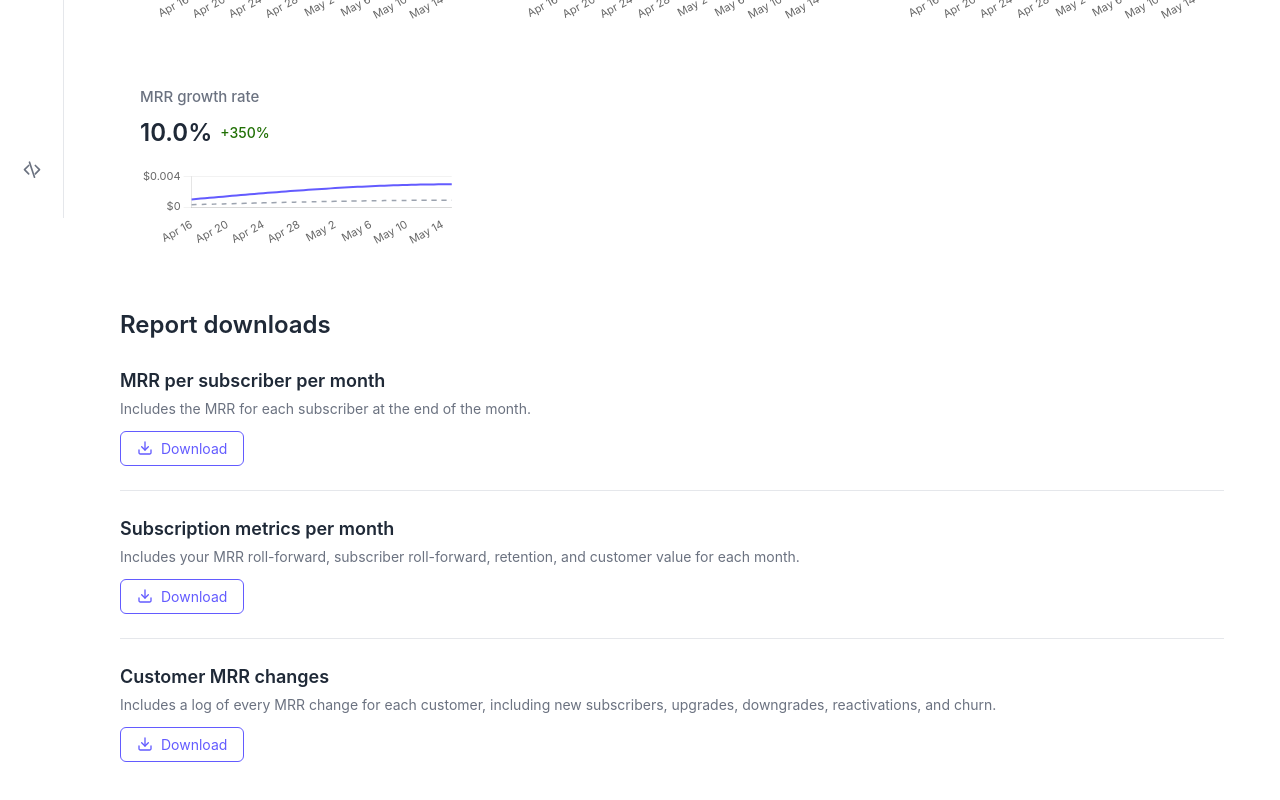
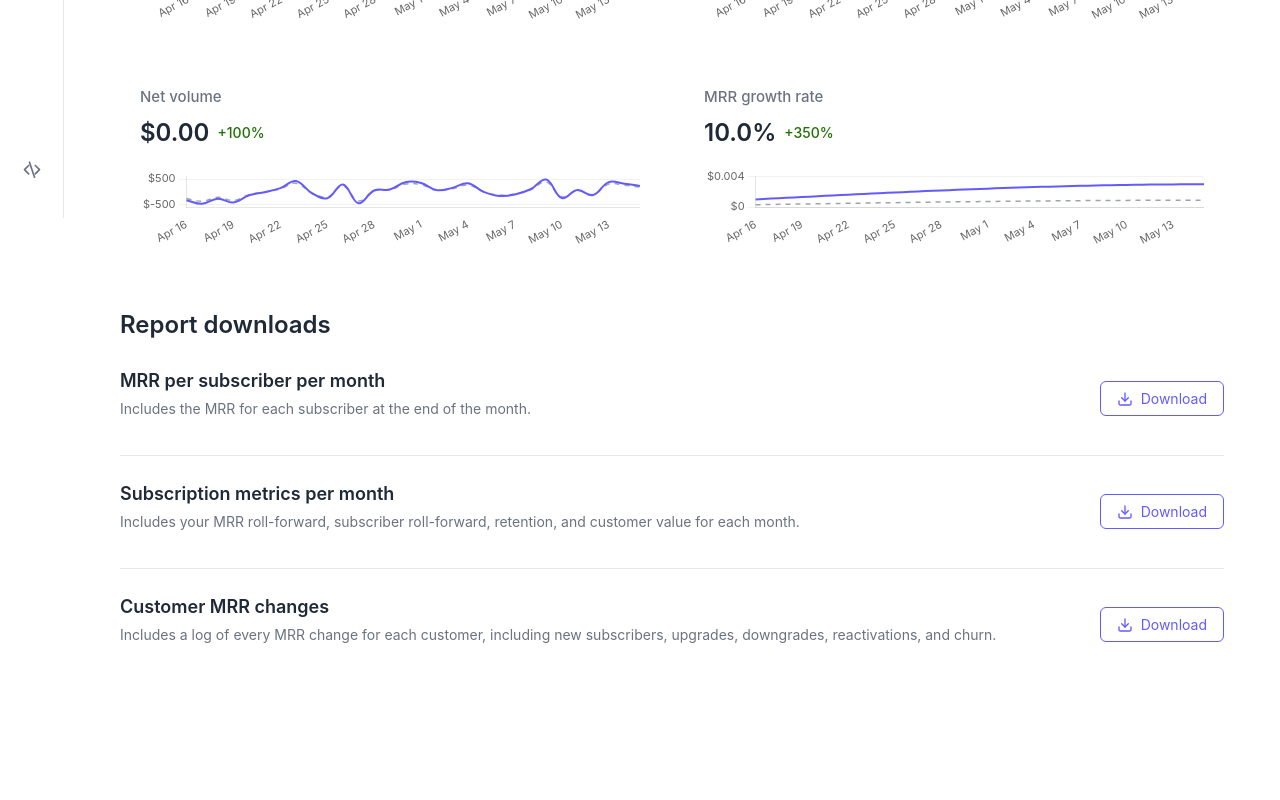
Before and after one commit to swanson-stripe/stripe-dashboard-clone, a React (Create React App) app: page /billing/overview in a window 1280 px wide. Shown: the part 582-1382 px from the top of the page. After the commit the page ends 1331 px from the top, so only its background shows below. Built offline with nearby package versions, Linux system fonts and the light colour scheme.

Commit message:
Update revenue tab layout: two-column metrics grid and inline report downloads

```diff
--- a/src/pages/BillingOverview.js
+++ b/src/pages/BillingOverview.js
@@ -148,7 +148,7 @@ const ComparisonSelect = styled.select`
 
 const MetricsGrid = styled.div`
   display: grid;
-  grid-template-columns: repeat(auto-fit, minmax(300px, 1fr));
+  grid-template-columns: repeat(2, 1fr);
   gap: 24px;
   margin-bottom: 32px;
 `;
@@ -285,10 +285,17 @@ const ReportCard = styled.div`
   margin-bottom: 24px;
   padding-bottom: 24px;
   border-bottom: 1px solid var(--border-color);
+  display: flex;
+  align-items: center;
+  justify-content: space-between;
 
   &:last-child {
     border-bottom: none;
   }
+`;
+
+const ReportInfo = styled.div`
+  flex: 1;
 `;
 
 const ReportTitle = styled.h3`
@@ -314,6 +321,7 @@ const DownloadButton = styled.button`
   display: flex;
   align-items: center;
   gap: 8px;
+  flex-shrink: 0;
 
   &:hover {
     background-color: ${STRIPE_PURPLE_LIGHT};
@@ -688,8 +696,10 @@ const BillingOverview = () => {
             <SectionTitle>Report downloads</SectionTitle>
 
             <ReportCard>
+              <ReportInfo>
                 <ReportTitle>MRR per subscriber per month</ReportTitle>
                 <ReportDescription>Includes the MRR for each subscriber at the end of the month.</ReportDescription>
+              </ReportInfo>
               <DownloadButton>
                 <svg width="16" height="16" viewBox="0 0 24 24" fill="none" xmlns="http://www.w3.org/2000/svg">
                   <path d="M21 15V19C21 19.5304 20.7893 20.0391 20.4142 20.4142C20.0391 20.7893 19.5304 21 19 21H5C4.46957 21 3.96086 20.7893 3.58579 20.4142C3.21071 20.0391 3 19.5304 3 19V15" stroke="currentColor" strokeWidth="2" strokeLinecap="round" strokeLinejoin="round"/>
@@ -701,8 +711,10 @@ const BillingOverview = () => {
             </ReportCard>
 
             <ReportCard>
+              <ReportInfo>
                 <ReportTitle>Subscription metrics per month</ReportTitle>
                 <ReportDescription>Includes your MRR roll-forward, subscriber roll-forward, retention, and customer value for each month.</ReportDescription>
+              </ReportInfo>
               <DownloadButton>
                 <svg width="16" height="16" viewBox="0 0 24 24" fill="none" xmlns="http://www.w3.org/2000/svg">
                   <path d="M21 15V19C21 19.5304 20.7893 20.0391 20.4142 20.4142C20.0391 20.7893 19.5304 21 19 21H5C4.46957 21 3.96086 20.7893 3.58579 20.4142C3.21071 20.0391 3 19.5304 3 19V15" stroke="currentColor" strokeWidth="2" strokeLinecap="round" strokeLinejoin="round"/>
@@ -714,8 +726,10 @@ const BillingOverview = () => {
             </ReportCard>
 
             <ReportCard>
+              <ReportInfo>
                 <ReportTitle>Customer MRR changes</ReportTitle>
                 <ReportDescription>Includes a log of every MRR change for each customer, including new subscribers, upgrades, downgrades, reactivations, and churn.</ReportDescription>
+              </ReportInfo>
               <DownloadButton>
                 <svg width="16" height="16" viewBox="0 0 24 24" fill="none" xmlns="http://www.w3.org/2000/svg">
                   <path d="M21 15V19C21 19.5304 20.7893 20.0391 20.4142 20.4142C20.0391 20.7893 19.5304 21 19 21H5C4.46957 21 3.96086 20.7893 3.58579 20.4142C3.21071 20.0391 3 19.5304 3 19V15" stroke="currentColor" strokeWidth="2" strokeLinecap="round" strokeLinejoin="round"/>
```
Lines whose indentation alone changed are shown as unchanged.
